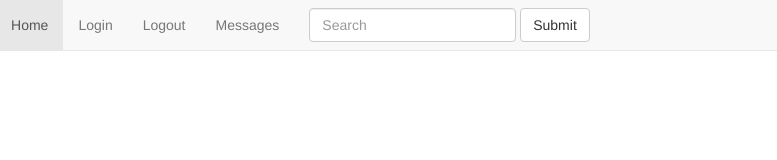
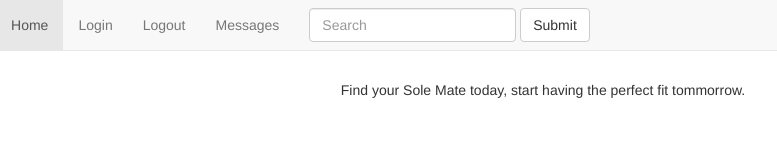
Before and after one commit to goodbedford/solemate, a website: page public/views/index.html at #!/api/shoes in a window 1280 px wide. Shown: the full height of the page, 97-874 px from the left. Drawn offline with nearby package versions, Linux system fonts and the light colour scheme; some packages are replaced by stand-ins of ours; files that its build step writes are made by us from their sources; no server answers; files whose address does not match are found by name.

Commit message:
added shoeBanner

```diff
--- a/public/css/style.css
+++ b/public/css/style.css
@@ -1 +1,7 @@
 .nav, .pagination, .carousel, .panel-title a { cursor: pointer; }
+
+
+.top-margin{
+  margin-top: 75px;
+  padding: 5px;
+}
--- a/public/scripts/app.js
+++ b/public/scripts/app.js
@@ -4,7 +4,7 @@ var app = angular.module('solemateApp', ['ngRoute', 'ngResource', 'ui.bootstrap'
 app.config(['$routeProvider', '$locationProvider', function($routeProvider, $locationProvider) {
   $routeProvider
     .when('/', {
-      templateUrl: 'views/templates/home.html',
+      templateUrl: 'views/templates/shoeBanner.html',
       controller: 'HomeController'
     })
     .when('/:id', {
--- a/public/views/index.html
+++ b/public/views/index.html
@@ -14,6 +14,7 @@
   <!--    boostrap ui -->
   <script src="vendor/bower_components/angular-bootstrap/ui-bootstrap-tpls.js"></script>
   <!-- custom script -->
+  <link rel="stylesheet" href="css/style.css">
   <script src="scripts/app.js"></script>
   <!-- factories -->
   <script src="scripts/services/MessageService.js"></script>
--- /dev/null
+++ b/public/views/templates/shoeBanner.html
@@ -0,0 +1,7 @@
+<div class="top-margin">
+<div class="row">
+  <div class="shoeBanner text-center">
+    <p>Find your Sole Mate today, start having the perfect fit tommorrow.</p>
+  </div>
+</div>
+</div>
```
Also changed, not shown: public/views/templates/home.html (added, +3 -0 lines).
